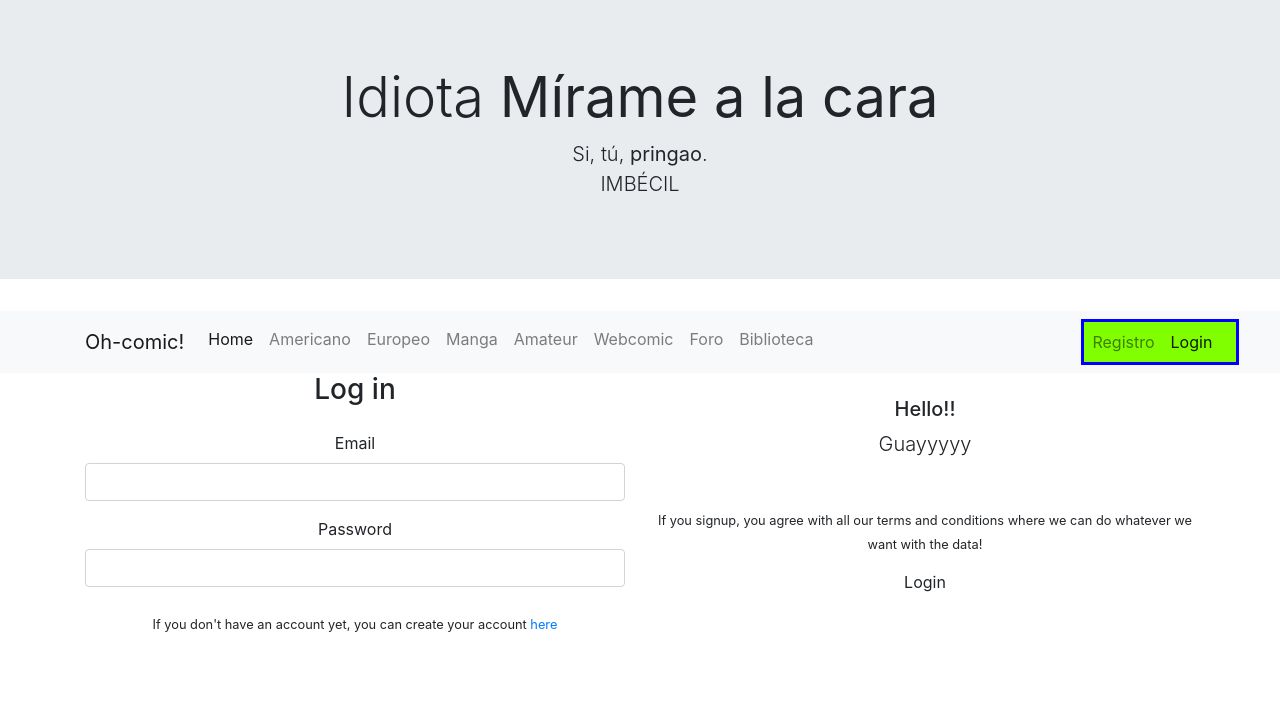
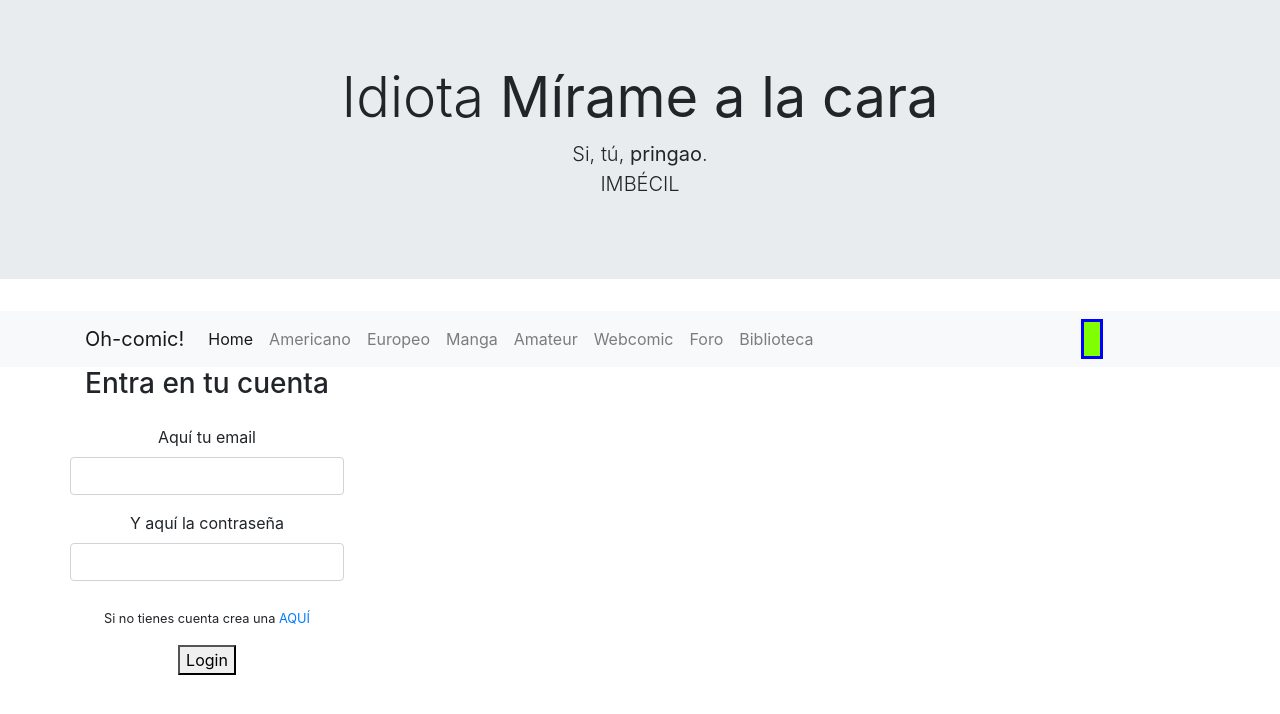
Before and after one commit to agd31/tebeo-web, a React (Create React App) app: page /login in a window 1280 px wide. Shown: the top 714 px of the page. Built offline with nearby package versions, Linux system fonts and the light colour scheme; some icons are missing.

Commit message:
12/07 login conseguido

```diff
--- a/src/App.js
+++ b/src/App.js
@@ -2,7 +2,7 @@ import React from 'react';
 import ReactDOM from 'react-dom';
 import { Switch, Route  } from 'react-router-dom';
 import 'bootstrap/dist/css/bootstrap.min.css';
-import 'font-awesome/css/font-awesome.min.css'
+import '../node_modules/fontawesome-react/css/all.min.css';
 import './App.css';
 import Header from './components/misc/Header.js';
 import Navbar from './components/misc/Navbar.js';
@@ -25,6 +25,7 @@ function App() {
             <Route exact path="/comics/:id" component={Comic} />
             <Route exact path="/register" component={Register}/>
             <Route exact path="/login" component={Login}/>
+
           </Switch>
 </main>
 
--- a/src/components/auth/Login.js
+++ b/src/components/auth/Login.js
@@ -1,7 +1,7 @@
 import React, { Component } from 'react'
 import { Redirect, Link } from 'react-router-dom'
 import authService from '../../services/AuthService'
-import { withAuthConsumer } from '../../contexts/AuthStore';
+import { withAuthContext} from '../../contexts/AuthStore';
 
 
 const EMAIL_PATTERN = /^[a-zA-Z0-9.!#$%&‘+/=?^_`{|}~-]+@[a-zA-Z0-9-]+(?:\.[a-zA-Z0-9-]+)$/
@@ -29,12 +29,17 @@ class Login extends Component {
   state = {
     user: {
       email: '',
-      password: ''
+      password: '',
+      id:''
+
     },
     errors: {},
     touch: {},
     isAuthenticated: false
   }
+
+
+
 
   handleChange = (event) => {
     const { name, value } = event.target;
@@ -60,69 +65,71 @@ class Login extends Component {
     })
   }
 
-  handleSubmit = (event) => {
-    event.preventDefault();
-    if (this.isValid()) {
-      authService.authenticate(this.state.user)
+  handleSubmit = (e) => {
+    e.preventDefault()
+    const { user } = this.state
+    authService.authenticate(user)
       .then(
-          (user) => {
-            this.setState({ isAuthenticated: true }, () => {
-              this.props.onUserChange(user);
+        response => {
+          //this.props.onUserLogin(response)
+          this.setState({
+            isAuthenticated: true,
+            id: user.id
           })
         },
-          (error) => {
-            const { message, errors } = error.response.data;
+        error => {
           this.setState({
+            ...this.state,
             errors: {
               ...this.state.errors,
-                ...errors,
-                password: !errors && message
-              }
+              name: true,
+              password: true
+            },
           })
       }
       )
   }
-  }
+
+
 
   isValid = () => {
     return !Object.keys(this.state.user)
       .some(attr => this.state.errors[attr])
+
   }
 
   render() {
-    const { isAuthenticated, errors, user, touch } =  this.state;
+    const { isAuthenticated, errors, user, touch, id } =  this.state;
     if (isAuthenticated) {
-      return (<Redirect to="/profile" />)
+      return (<Redirect to={`/profile/${id}`}/>)
     }
 
     return (
       <div className="box mx-auto">
         <div className="row">
-          <div className="col-6">
-            <h3>Log in</h3>
+          <div className="col-15">
+            <h3>Entra en tu cuenta</h3>
             <form id="login-form" className="mt-4" onSubmit={this.handleSubmit}>
               <div className="form-group">
-                <label>Email</label>
+                <label>Aquí tu email</label>
                 <input type="email" name="email" className={`form-control ${touch.email && errors.email ? 'is-invalid' : ''}`} onChange={this.handleChange} onBlur={this.handleBlur} value={user.email} />
-                <div className="invalid-feedback">{ errors.email }</div>
+                <div className="invalid-feedback">{errors.email}</div>
               </div>
               <div className="form-group">
-                <label>Password</label>
+                <label>Y aquí la contraseña</label>
                 <input type="password" name="password" className={`form-control ${touch.password && errors.password ? 'is-invalid' : ''}`} onChange={this.handleChange} onBlur={this.handleBlur} value={user.password} />
-                <div className="invalid-feedback">{ errors.password }</div>
+                <div className="invalid-feedback">{errors.password}</div>
               </div>
+
+              <p className="mt-4"><small>Si no tienes cuenta crea una <Link to="/register">AQUÍ</Link></small></p>
+              <button className="login-button" form="login-form" type="submit" disabled={!this.isValid()}> Login</button>
             </form>
-            <p className="mt-4"><small>If you don't have an account yet, you can create your account <Link to="/register">here</Link></small></p>
           </div>
-          <div className="col-6 pt-4">
-            <h5>Hello!!</h5>
-            <p className="lead mb-5">Guayyyyy</p>
-            <p className="mb-2"><small>If you signup, you agree with all our terms and conditions where we can do whatever we want with the data!</small></p>
-            <button className="btn btn-white" form="login-form" type="submit" disabled={!this.isValid()}> Login</button>
-          </div>
+
         </div>
       </div>
     );
   }
 }
-export default withAuthConsumer(Login)
+
+export default withAuthContext(Login)
--- a/src/components/misc/Header.js
+++ b/src/components/misc/Header.js
@@ -1,4 +1,6 @@
 import React from 'react';
+
+
 
 const Header = () => (
   <div className="jumbotron jumbotron-fluid">
--- a/src/components/misc/Navbar.js
+++ b/src/components/misc/Navbar.js
@@ -1,8 +1,33 @@
-import React from 'react';
-import { NavLink } from 'react-router-dom'
+import React, { Component } from 'react';
+import { NavLink, Redirect } from 'react-router-dom';
+import authService from '../../services/AuthService.js';
+import { withAuthContext } from '../../contexts/AuthStore';
 
 
-const Navbar = () => (
+ class Navbar extends Component {
+  constructor(props){
+    super(props);
+this.state = {
+  Redirection:false
+}
+  }
+ handleLogout = () => {
+  authService.logout() //if redirect state=true
+    .then(res =>this.setState({ Redirection:  true}))
+
+}
+render() {
+  const { Redirection } =  this.state;
+  if (Redirection) {
+    return (<Redirect to="/" />)
+  }
+
+  const {isAuthenticated}=this.props;
+
+
+  return (
+
+
     <nav className="navbar navbar-expand-lg navbar-light bg-light">
     <div className="container">
       <NavLink className="navbar-brand" to="/">Oh-comic!</NavLink>
@@ -35,20 +60,30 @@ const Navbar = () => (
             <NavLink className="nav-link" to="/about">Biblioteca</NavLink>
           </li>
           <div className="registerUser">
+
+          {isAuthenticated && (
           <li className="nav-item">
             <NavLink className="nav-link registerLeft" to="/register">Registro</NavLink>
           </li>
+          )}
+          {isAuthenticated && (
           <li className="nav-item">
             <NavLink className="nav-link registerLeft" to="/login">Login</NavLink>
           </li>
+          )}
+
+          {!isAuthenticated &&(
           <li className="nav-item">
-            <NavLink className="nav-link registerLeft" to="/logout" title="Logout"><i className="fas fa-sign-out-alt fa-lg"></i></NavLink>
+            <NavLink className="nav-link registerLeft" to="/" title="Logout" onClick={this.handleLogout}><i className="fas fa-sign-out-alt fa-lg"></i></NavLink>
           </li>
+          )}
           </div>
         </ul>
       </div>
     </div>
 </nav>
-);
+    );
+  }
+}
 
-export default Navbar
+export default withAuthContext(Navbar)
--- a/src/contexts/AuthStore.js
+++ b/src/contexts/AuthStore.js
@@ -31,7 +31,7 @@ class AuthStore extends Component {
   }
 }
 
-const withAuthConsumer = (WrappedComponent) => {
+const withAuthContext = (WrappedComponent) => {
   return () => (
     <AuthContext.Consumer>
       {(props) => (<WrappedComponent {...props} />)}
@@ -39,4 +39,4 @@ const withAuthConsumer = (WrappedComponent) => {
   );
 }
 
-export { AuthStore, AuthContext, withAuthConsumer }
+export { AuthStore, AuthContext, withAuthContext }
--- a/src/services/AuthService.js
+++ b/src/services/AuthService.js
@@ -3,7 +3,7 @@ import http from './BaseService';
 const register = (user) => http.post('/register', user)
   .then(res => Promise.resolve(res.data));
 
-const authenticate = (user) => http.post('/authenticate', user)
+const authenticate = (user) => http.post('/login', user)
   .then(res => Promise.resolve(res.data));
 
 const getUser = () => http.get('/profile')
```
Also changed, not shown: src/guards/PrivateRoute.js (added, +20 -0 lines). Lines whose indentation alone changed are shown as unchanged.
